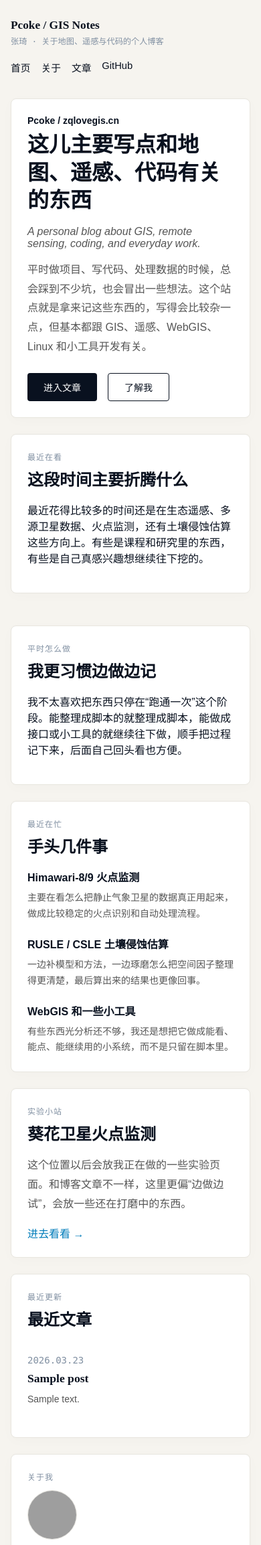
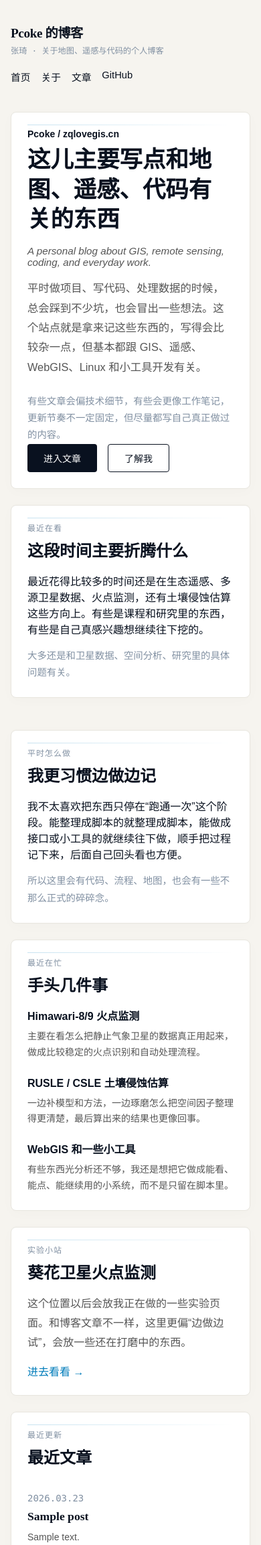
Before and after one commit to P-Coke/mygisblog, a WordPress theme: template front-page.php in a window 390 px wide. Shown: the top 2307 px of the page at 67% size. Run offline with PHP 8.4 and a stand-in for WordPress, Linux system fonts and the light colour scheme; the site name, menu and one post (Sample post) are stand-ins, and other content is empty; grey boxes are pictures that could not be loaded.

Commit message:
Elevate homepage polish and tone

```diff
--- a/front-page.php
+++ b/front-page.php
@@ -30,7 +30,7 @@ $article_query = new WP_Query(
 <header class="paper-site-header">
 	<div class="paper-site-header__inner">
 		<div class="paper-site-brand">
-			<p class="paper-site-brand__title">Pcoke / GIS Notes</p>
+			<p class="paper-site-brand__title">Pcoke 的博客</p>
 			<p class="paper-site-brand__subtitle">张琦 · 关于地图、遥感与代码的个人博客</p>
 		</div>
 		<nav class="paper-site-nav" aria-label="<?php esc_attr_e('Primary navigation', 'zqlovegis-theme'); ?>">
@@ -49,6 +49,7 @@ $article_query = new WP_Query(
 			<h1>这儿主要写点和地图、遥感、代码有关的东西</h1>
 			<p class="paper-english-desc">A personal blog about GIS, remote sensing, coding, and everyday work.</p>
 			<p class="paper-lead">平时做项目、写代码、处理数据的时候，总会踩到不少坑，也会冒出一些想法。这个站点就是拿来记这些东西的，写得会比较杂一点，但基本都跟 GIS、遥感、WebGIS、Linux 和小工具开发有关。</p>
+			<p class="paper-hero-note">有些文章会偏技术细节，有些会更像工作笔记，更新节奏不一定固定，但尽量都写自己真正做过的内容。</p>
 			<div class="paper-action-buttons">
 				<a class="paper-btn paper-btn--primary" href="#articles">进入文章</a>
 				<a class="paper-btn paper-btn--outline" href="<?php echo esc_url($about_url); ?>">了解我</a>
@@ -60,12 +61,14 @@ $article_query = new WP_Query(
 				<span class="paper-label">最近在看</span>
 				<h2>这段时间主要折腾什么</h2>
 				<p>最近花得比较多的时间还是在生态遥感、多源卫星数据、火点监测，还有土壤侵蚀估算这些方向上。有些是课程和研究里的东西，有些是自己真感兴趣想继续往下挖的。</p>
+				<p class="paper-mini-meta">大多还是和卫星数据、空间分析、研究里的具体问题有关。</p>
 			</section>
 
 			<section class="paper-panel paper-mini-panel">
 				<span class="paper-label">平时怎么做</span>
 				<h2>我更习惯边做边记</h2>
 				<p>我不太喜欢把东西只停在“跑通一次”这个阶段。能整理成脚本的就整理成脚本，能做成接口或小工具的就继续往下做，顺手把过程记下来，后面自己回头看也方便。</p>
+				<p class="paper-mini-meta">所以这里会有代码、流程、地图，也会有一些不那么正式的碎碎念。</p>
 			</section>
 		</section>
 
@@ -130,6 +133,7 @@ $article_query = new WP_Query(
 			<h2>Pcoke</h2>
 			<p class="paper-real-name">张琦</p>
 			<p class="paper-bio">太原理工大学 · 测绘工程<br>平时主要在遥感、GIS 和开发之间来回切换</p>
+			<p class="paper-profile-note">更喜欢把事情做成能复用、能继续改、也能讲清楚的东西。</p>
 			<div class="paper-tags">
 				<span>Python</span>
 				<span>FastAPI</span>
--- a/page-about.php
+++ b/page-about.php
@@ -21,7 +21,7 @@ $home_url = home_url('/');
 <header class="paper-site-header">
 	<div class="paper-site-header__inner">
 		<div class="paper-site-brand">
-			<p class="paper-site-brand__title">Pcoke / GIS Notes</p>
+			<p class="paper-site-brand__title">Pcoke 的博客</p>
 			<p class="paper-site-brand__subtitle">张琦 · 关于地图、遥感与代码的个人博客</p>
 		</div>
 		<nav class="paper-site-nav" aria-label="<?php esc_attr_e('Primary navigation', 'zqlovegis-theme'); ?>">
@@ -41,6 +41,7 @@ $home_url = home_url('/');
 		</div>
 		<h1>关于我</h1>
 		<p class="paper-lead">我是张琦，平时更常用 Pcoke 这个名字。目前在太原理工大学读测绘工程。这个页面不想写得太像简历，就简单说说我平时在做什么、在关心什么。</p>
+		<p class="paper-hero-note">如果首页更像随手写下来的笔记，这一页就算是稍微正式一点的自我说明。</p>
 	</section>
 
 	<section class="paper-about-grid">
--- a/style.css
+++ b/style.css
@@ -16,6 +16,12 @@ body {
   color: #09111f;
   font-family: "Noto Sans SC", "Source Han Sans SC", "Microsoft YaHei UI", sans-serif;
   margin: 0;
+  background-image:
+    linear-gradient(rgba(255, 255, 255, 0.45), rgba(255, 255, 255, 0.45)),
+    linear-gradient(90deg, rgba(9, 17, 31, 0.03) 1px, transparent 1px),
+    linear-gradient(rgba(9, 17, 31, 0.03) 1px, transparent 1px);
+  background-size: auto, 36px 36px, 36px 36px;
+  background-position: 0 0, center center, center center;
 }
 
 a {
@@ -40,8 +46,8 @@ img {
 }
 
 .paper-site-header {
-  padding-top: 28px;
-  padding-bottom: 8px;
+  padding-top: 34px;
+  padding-bottom: 14px;
 }
 
 .paper-site-header__inner,
@@ -55,8 +61,9 @@ img {
 .paper-site-brand__title {
   margin: 0;
   font-family: "Noto Serif SC", "Source Han Serif SC", "Songti SC", serif;
-  font-size: 1.08rem;
+  font-size: 1.2rem;
   font-weight: 600;
+  letter-spacing: -0.02em;
 }
 
 .paper-site-brand__subtitle {
@@ -77,11 +84,31 @@ img {
 .paper-site-footer__links a {
   text-decoration: none;
   font-size: 0.92rem;
+  position: relative;
 }
 
 .paper-site-nav a:hover,
 .paper-site-footer__links a:hover {
-  text-decoration: underline;
+  text-decoration: none;
+}
+
+.paper-site-nav a::after,
+.paper-site-footer__links a::after {
+  content: "";
+  position: absolute;
+  left: 0;
+  bottom: -2px;
+  width: 100%;
+  height: 1px;
+  background: currentColor;
+  transform: scaleX(0);
+  transform-origin: left;
+  transition: transform 0.18s ease;
+}
+
+.paper-site-nav a:hover::after,
+.paper-site-footer__links a:hover::after {
+  transform: scaleX(1);
 }
 
 .paper-dashboard {
@@ -91,7 +118,7 @@ img {
   align-items: start;
   max-width: 1140px;
   margin-top: 28px;
-  margin-bottom: 40px;
+  margin-bottom: 56px;
 }
 
 .paper-main-column,
@@ -110,6 +137,18 @@ img {
   border-radius: 8px;
   padding: 32px;
   box-shadow: 0 4px 20px rgba(0, 0, 0, 0.02);
+  position: relative;
+}
+
+.paper-panel::before {
+  content: "";
+  position: absolute;
+  left: 32px;
+  right: 32px;
+  top: 18px;
+  height: 1px;
+  background: linear-gradient(90deg, rgba(0, 124, 186, 0.22), rgba(0, 124, 186, 0));
+  pointer-events: none;
 }
 
 .paper-panel + .paper-panel,
@@ -153,6 +192,9 @@ img {
 }
 
 .paper-dashboard h1,
+.paper-about h1,
+.paper-about h2,
+.paper-about h3,
 .paper-dashboard h2,
 .paper-dashboard h3 {
   margin: 0 0 16px;
@@ -162,14 +204,16 @@ img {
 }
 
 .paper-dashboard h1 {
-  font-size: clamp(2rem, 3.5vw, 2.8rem);
+  font-size: clamp(2.15rem, 3.8vw, 3rem);
 }
 
-.paper-dashboard h2 {
+.paper-dashboard h2,
+.paper-about h2 {
   font-size: 1.5rem;
 }
 
-.paper-dashboard h3 {
+.paper-dashboard h3,
+.paper-about h3 {
   font-size: 1.1rem;
 }
 
@@ -193,6 +237,7 @@ img {
   margin: 0 0 16px;
   color: #555555;
   font-style: italic;
+  font-size: 0.95rem;
 }
 
 .paper-lead,
@@ -206,7 +251,16 @@ img {
 
 .paper-lead {
   margin: 0 0 24px;
-  font-size: 16px;
+  font-size: 1.02rem;
+}
+
+.paper-hero-note,
+.paper-mini-meta,
+.paper-profile-note {
+  margin: 14px 0 0;
+  color: #8190a2;
+  font-size: 0.9rem;
+  line-height: 1.75;
 }
 
 .paper-action-buttons {
@@ -239,6 +293,7 @@ img {
 .paper-btn--outline {
   border: 1px solid #09111f;
   color: #09111f;
+  background: transparent;
 }
 
 .paper-lab-link {
@@ -254,6 +309,7 @@ img {
   list-style: none;
   margin: 0;
   padding: 0;
+  margin-top: 8px;
 }
 
 .paper-article-item {
@@ -261,6 +317,12 @@ img {
   gap: 24px;
   padding: 20px 0;
   border-bottom: 1px solid #e8e6df;
+  transition: transform 0.16s ease, background-color 0.16s ease;
+}
+
+.paper-article-item:hover {
+  transform: translateX(2px);
+  background: rgba(9, 17, 31, 0.015);
 }
 
 .paper-article-item:last-child {
@@ -285,10 +347,13 @@ img {
 
 .paper-article-info h3 a {
   text-decoration: none;
+  box-shadow: inset 0 -1px 0 transparent;
+  transition: box-shadow 0.18s ease;
 }
 
 .paper-article-info h3 a:hover {
-  text-decoration: underline;
+  text-decoration: none;
+  box-shadow: inset 0 -1px 0 currentColor;
 }
 
 .paper-article-info p {
@@ -309,11 +374,12 @@ img {
 
 .paper-profile-avatar {
   display: block;
-  width: 72px;
-  height: 72px;
+  width: 84px;
+  height: 84px;
   border-radius: 50%;
   border: 1px solid #e8e6df;
   object-fit: cover;
+  box-shadow: 0 6px 18px rgba(9, 17, 31, 0.08);
 }
 
 .paper-bio {
@@ -342,6 +408,8 @@ img {
 .paper-github-card img {
   display: block;
   width: 100%;
+  border-radius: 6px;
+  border: 1px solid #eef0f2;
 }
 
 .paper-track + .paper-track {
@@ -367,7 +435,7 @@ img {
 }
 
 .paper-site-footer {
-  padding-bottom: 36px;
+  padding-bottom: 42px;
 }
 
 .paper-site-footer__inner {
@@ -435,6 +503,11 @@ img {
     padding: 24px;
   }
 
+  .paper-panel::before {
+    left: 24px;
+    right: 24px;
+  }
+
   .paper-article-item {
     gap: 8px;
   }
```
